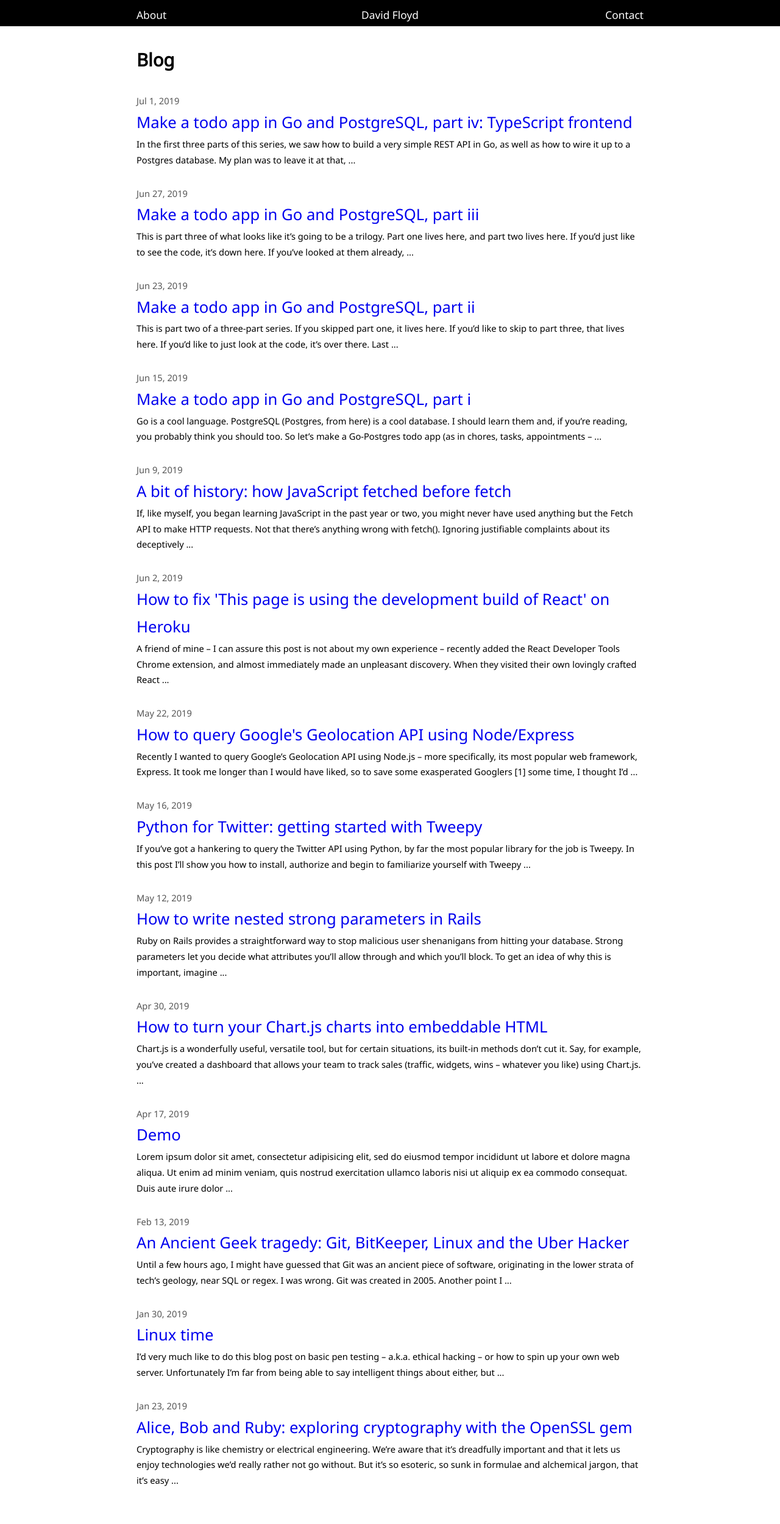
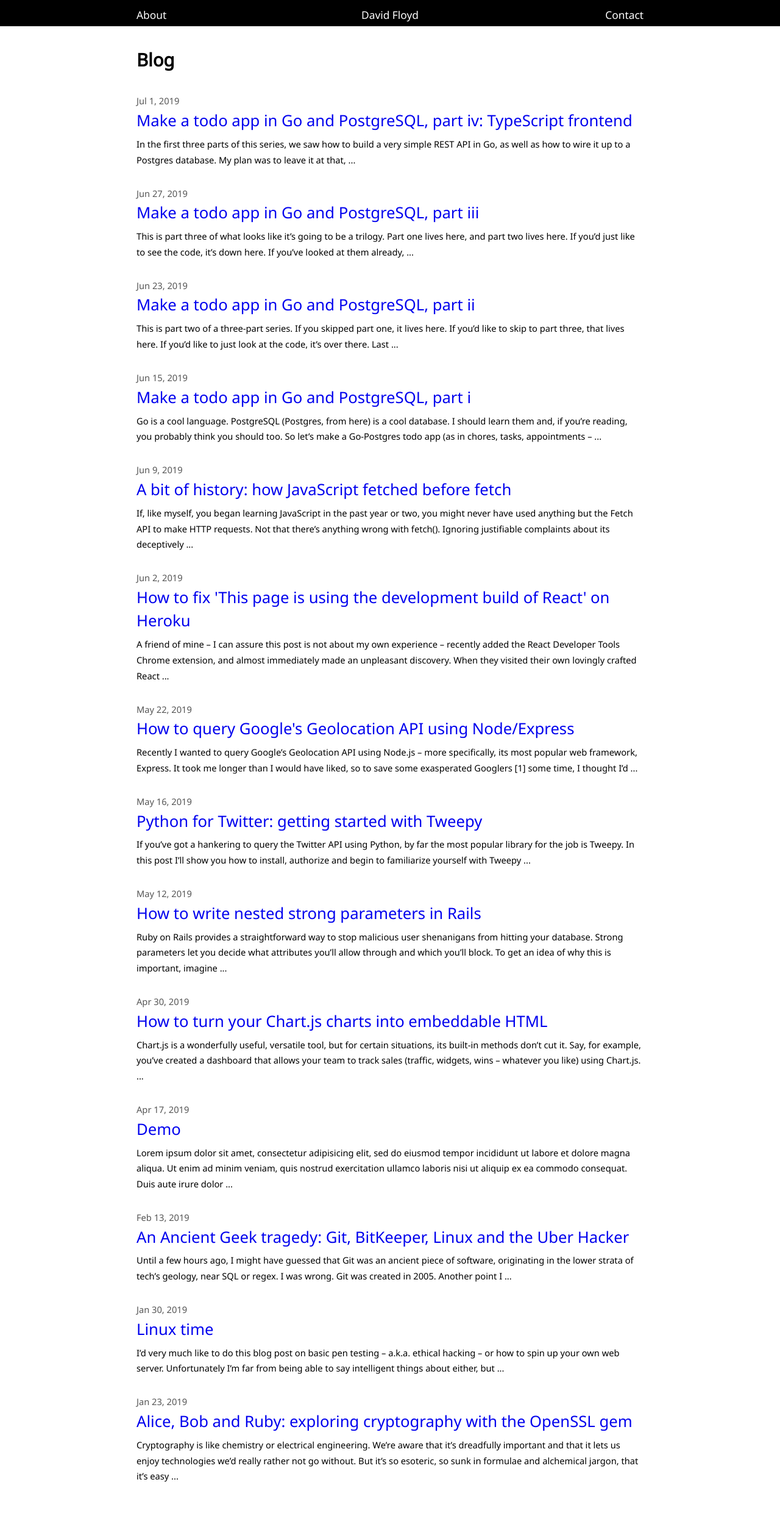
Before and after one commit to davidfloyd91/davidfloyd91.github.io, a Jekyll site: the page built from index.md, in a window 1280 px wide. Shown: the whole page at 61% size. Built offline with Jekyll 4.4.1, drawn with Linux system fonts in a browser that asks for light colours.

Commit message:
css line-height

```diff
--- a/assets/css/custom.css
+++ b/assets/css/custom.css
@@ -17,11 +17,11 @@
 
 * {
   font-family: 'Noto Sans', sans-serif;
-  line-height: 1.75em;
 }
 
 body {
   margin: 0;
+  line-height: 1.75;
 }
 
 .container {
@@ -183,8 +183,9 @@ nav {
 .post-head-home {
   margin-top: 0;
   font-size: 1.75em;
+  line-height: 1.5;
   font-weight: normal;
-  margin-bottom: 0;
+  margin-bottom: 0.25em;
 }
 
 .post-summary {
```
